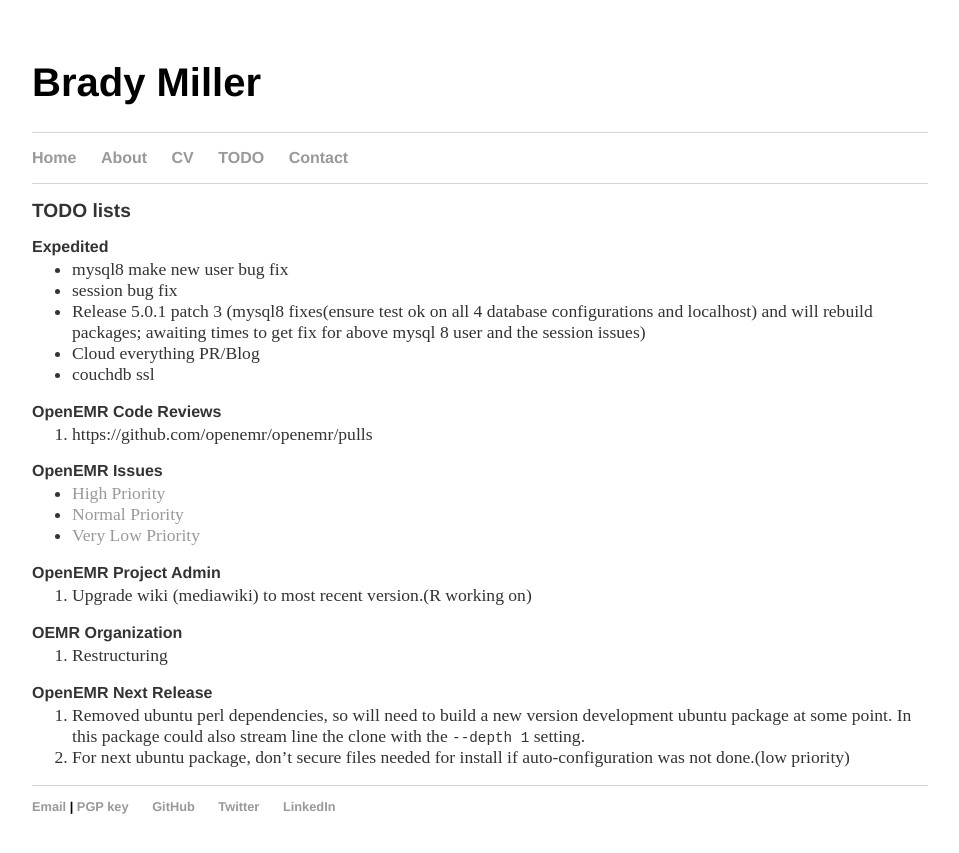
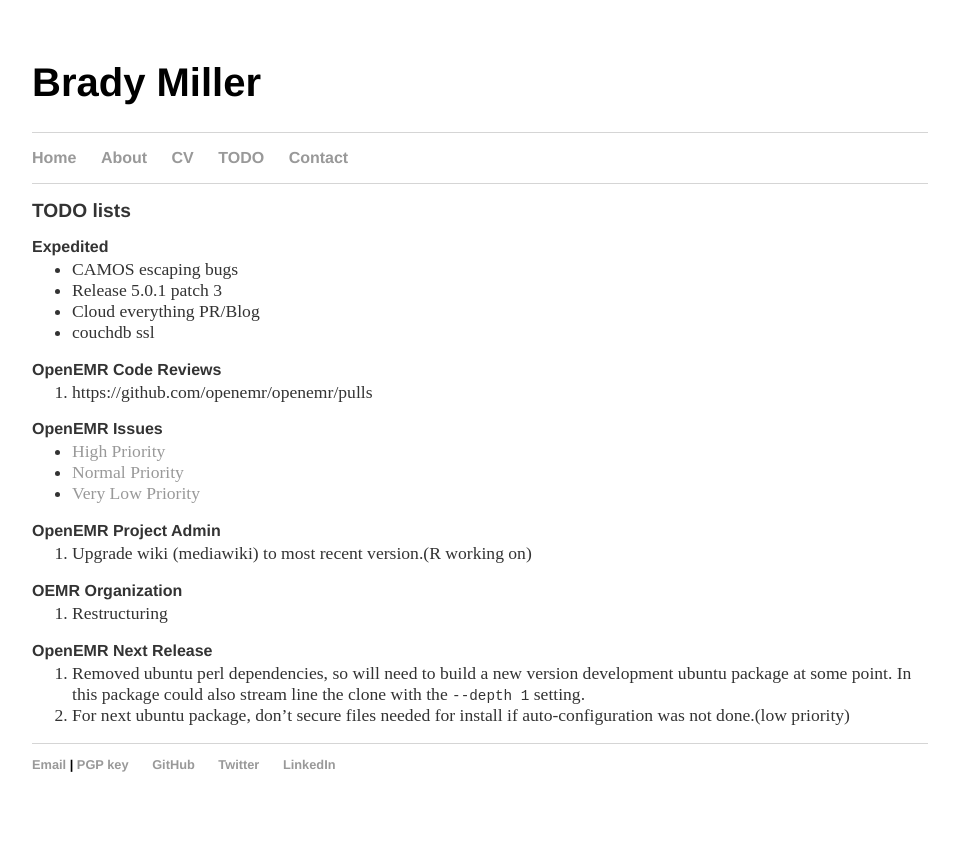
Before and after one commit to bradymiller/bradymiller.github.io, a Jekyll site: the page built from todo/index.md, in a window 1280 px wide. Shown: the top 853 px of the page, without its empty margins (160-1119 px from the left). Built offline with Jekyll 4.4.1, drawn with Linux system fonts in a browser that asks for light colours; our own code applies the rules of GitHub Pages for plain Markdown files.

Commit message:
Update index.md

```diff
--- a/todo/index.md
+++ b/todo/index.md
@@ -4,9 +4,8 @@
 ## TODO lists
 
 ### Expedited
-* mysql8 make new user bug fix
-* session bug fix
-* Release 5.0.1 patch 3 (mysql8 fixes(ensure test ok on all 4 database configurations and localhost) and will rebuild packages; awaiting times to get fix for above mysql 8 user and the session issues)
+* CAMOS escaping bugs
+* Release 5.0.1 patch 3
 * Cloud everything PR/Blog
 * couchdb ssl
 
```
